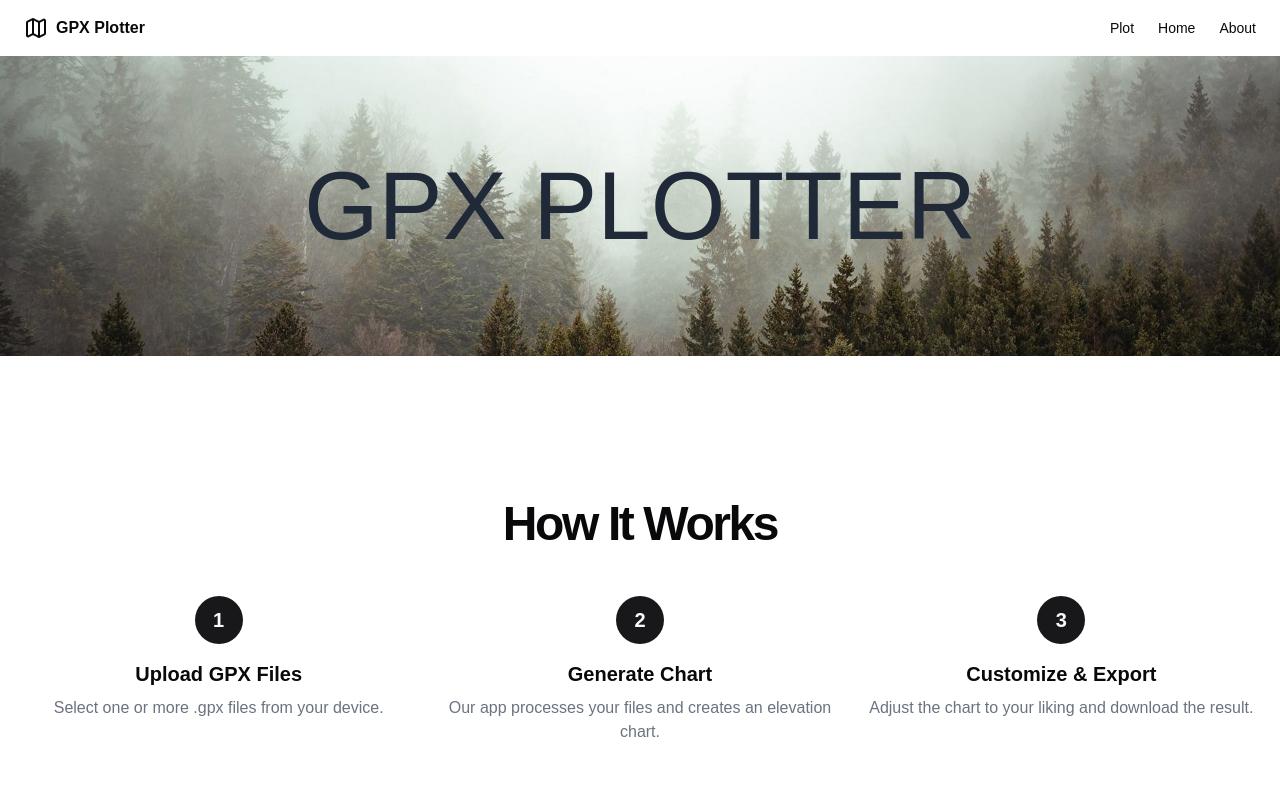
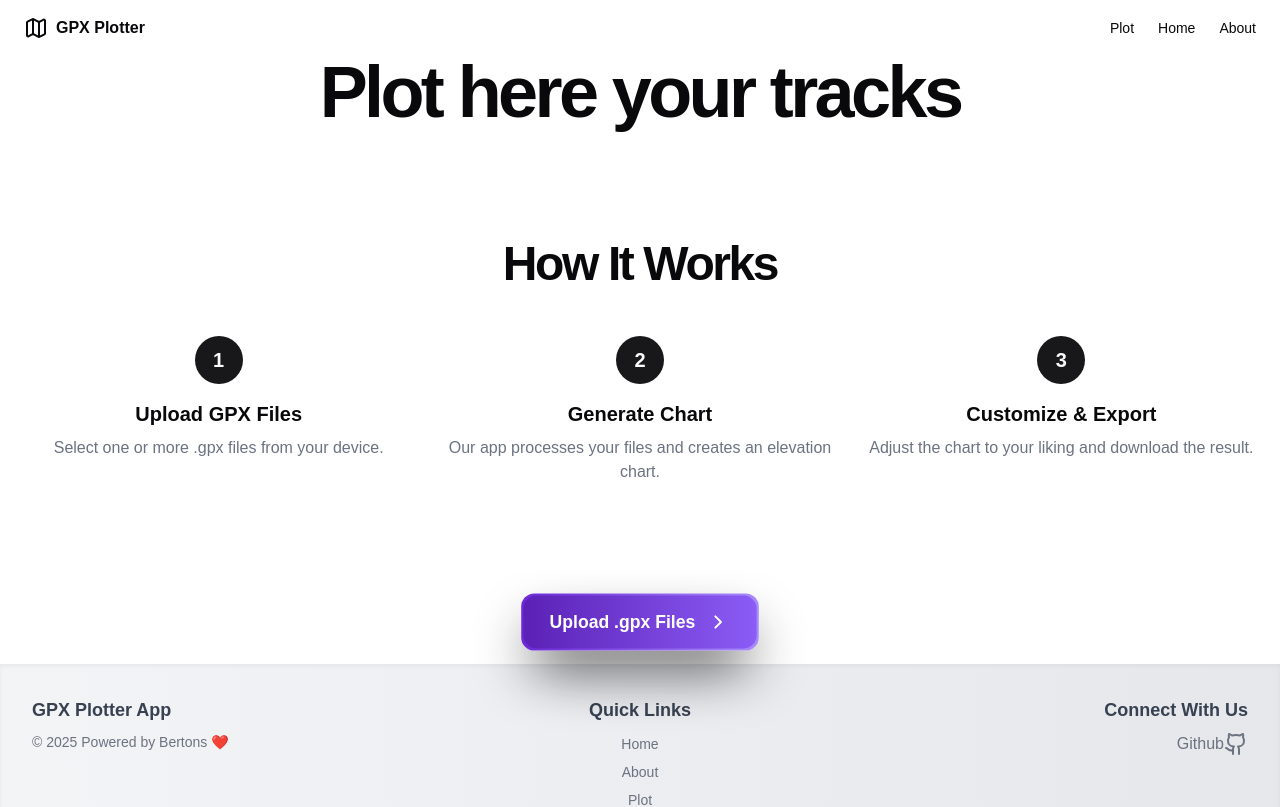
Before and after one commit to Bert0ns/gpx-plotter-react, a Next.js app: page /plot in a window 1280 px wide. Shown: the top 807 px of the page. Built offline with nearby package versions, Linux system fonts and the light colour scheme; what chartjs-plugin-datalabels would draw is missing.

Commit message:
ci: update visuals

```diff
--- a/app/components/atoms/HowItWorks/index.tsx
+++ b/app/components/atoms/HowItWorks/index.tsx
@@ -1,7 +1,7 @@
 
 export function HowItWorks() {
     return (
-        <section className="w-full py-12 md:py-24 lg:py-32">
+        <section className="w-full py-12 md:py-20 lg:py-28">
             <div className="container mx-auto max-w-7xl px-4 md:px-6">
                 <h2 className="text-3xl font-bold tracking-tighter sm:text-5xl text-center mb-12">How It Works</h2>
                 <div className="grid grid-cols-1 md:grid-cols-3 gap-8">
--- a/app/plot/page.tsx
+++ b/app/plot/page.tsx
@@ -161,7 +161,9 @@ export default function PlotPage() {
 
     return (
         <main>
-            <MainTitle/>
+            <div>
+                <h1 className="text-4xl font-bold tracking-tighter sm:text-5xl md:text-7xl text-center">Plot here your tracks</h1>
+            </div>
             <HowItWorks/>
             <FileSelector onFileSelect={handleSelectedFiles} value="Upload .gpx Files"
                           title="Click to upload one or more .gpx files"/>
```
